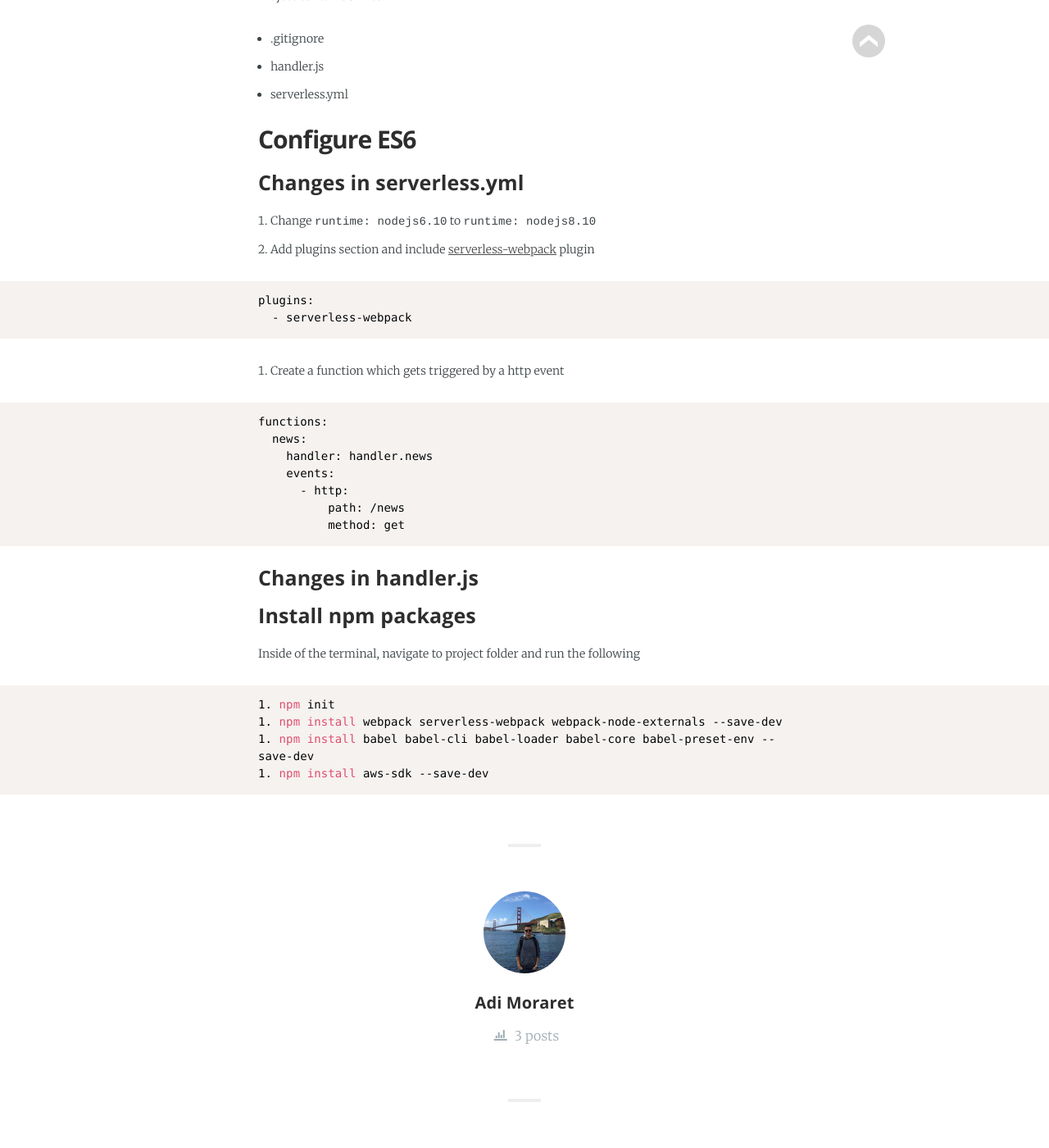
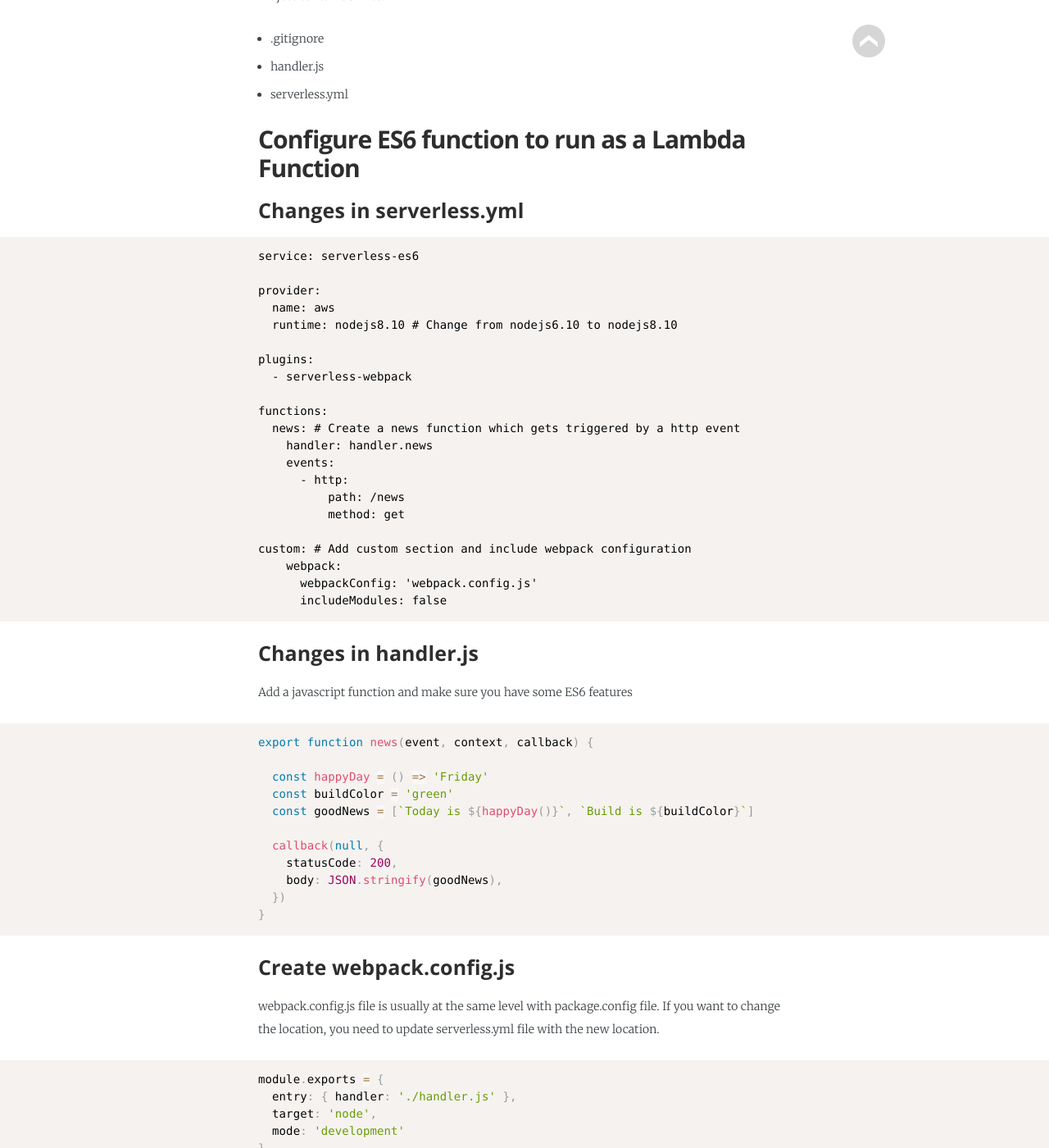
Before and after one commit to adimoraret/codetrest, a Jekyll site: the page built from _posts/2018-07-25-ES6-Google-Cloud-Functions.md, in a window 1280 px wide and 1400 px high, scrolled down 1379 px. Shown: the whole window at 82% size. Built offline with Jekyll 4.4.1, drawn with Linux system fonts in a browser that asks for light colours; some web fonts are replaced; some of the changed text lies outside the part shown.

Commit message:
Runing ES6 code in AWS lambda

````diff
--- a/_posts/2018-07-25-ES6-Google-Cloud-Functions.md
+++ b/_posts/2018-07-25-ES6-Google-Cloud-Functions.md
@@ -24,35 +24,70 @@ Project contains 3 files:
 * handler.js
 * serverless.yml
 
-## Configure ES6 ##
+## Configure ES6 function to run as a Lambda Function ##
 
 ### Changes in serverless.yml ###
-1. Change ```runtime: nodejs6.10``` to ```runtime: nodejs8.10```
-1. Add plugins section and include [serverless-webpack](https://github.com/serverless-heaven/serverless-webpack) plugin
 
-```yml
+```yaml
+service: serverless-es6
+
+provider:
+  name: aws
+  runtime: nodejs8.10 # Change from nodejs6.10 to nodejs8.10
+
 plugins:
   - serverless-webpack
-```
-1. Create a function which gets triggered by a http event
 
-```yml
 functions:
-  news:
+  news: # Create a news function which gets triggered by a http event
     handler: handler.news
     events:
       - http:
           path: /news
           method: get
+
+custom: # Add custom section and include webpack configuration
+    webpack:
+      webpackConfig: 'webpack.config.js'
+      includeModules: false
 ```
+
 ### Changes in handler.js ###
+Add a javascript function and make sure you have some ES6 features
+```javascript
+export function news(event, context, callback) {
 
+  const happyDay = () => 'Friday'
+  const buildColor = 'green'
+  const goodNews = [`Today is ${happyDay()}`, `Build is ${buildColor}`]
+
+  callback(null, {
+    statusCode: 200,
+    body: JSON.stringify(goodNews),
+  })
+}
+```
+
+### Create webpack.config.js ###
+webpack.config.js file is usually at the same level with package.config file. If you want to change the location, you need to update serverless.yml file with the new location.
+```javascript
+module.exports = {
+  entry: { handler: './handler.js' },
+  target: 'node',
+  mode: 'development'
+}
+```
 
 ### Install npm packages ###
 Inside of the terminal, navigate to project folder and run the following
 ```bash
 1. npm init
-1. npm install webpack serverless-webpack webpack-node-externals --save-dev
-1. npm install babel babel-cli babel-loader babel-core babel-preset-env --save-dev
-1. npm install aws-sdk --save-dev
+1. npm install webpack serverless-webpack --save-dev
 ```
+
+## Run your function ##
+Locally
+![run lambda function locally](/assets/posts/2018-07-25/serverless-run-lambda-function-locally.png)
+
+Or in the cloud after deploy (``` serverless deploy ```)
+![run aws es6 function in aws](/assets/posts/2018-07-25/serverless-run-lambda-function-in-aws.png)
````
Also changed, not shown: _posts/2018-07-01-working-with-http-client.md (+1 -1 lines), _posts/2018-07-24-environment-variable-google-cloud-platform.md (+1 -1 lines), _posts/2018-07-26-Async-Await-Google-Cloud-Functions.md (+11 -0 lines), assets/posts/2018-07-25/serverless-run-lambda-function-in-aws.png (added), assets/posts/2018-07-25/serverless-run-lambda-function-locally.png (added).
